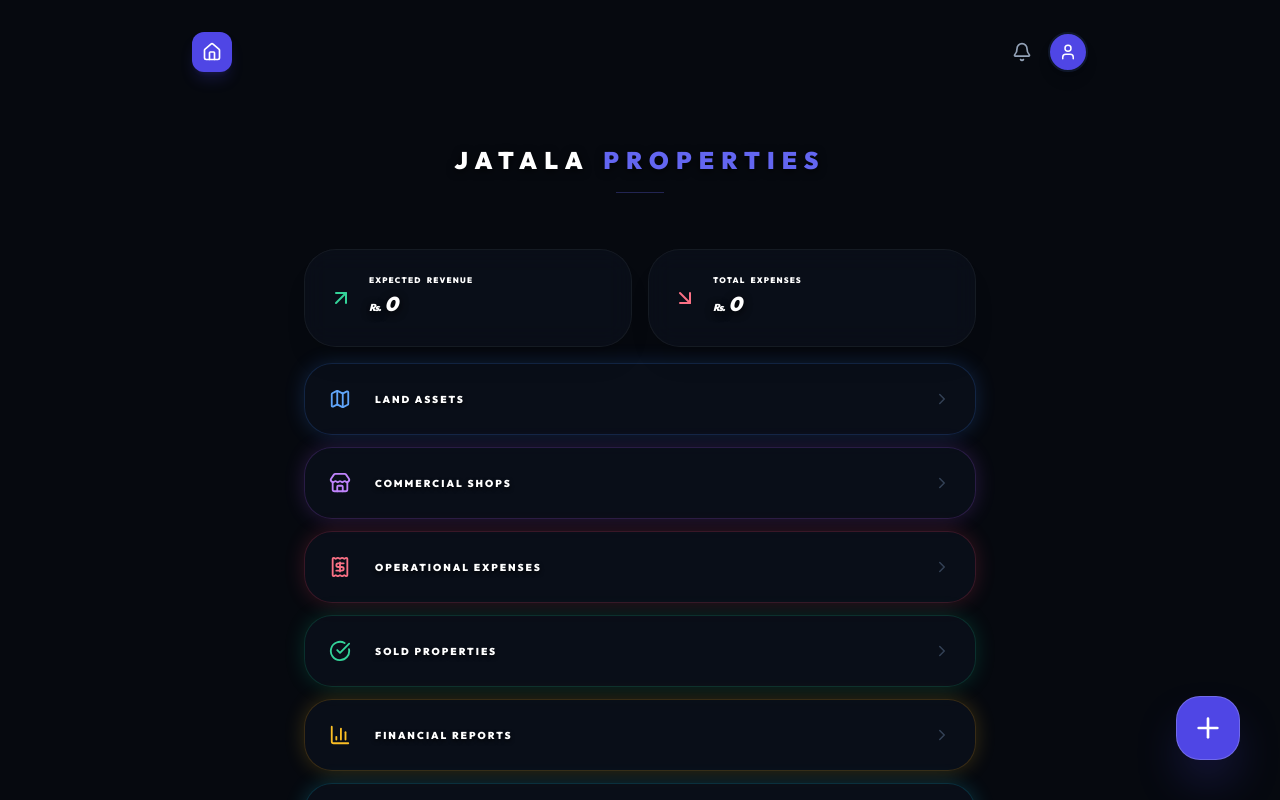
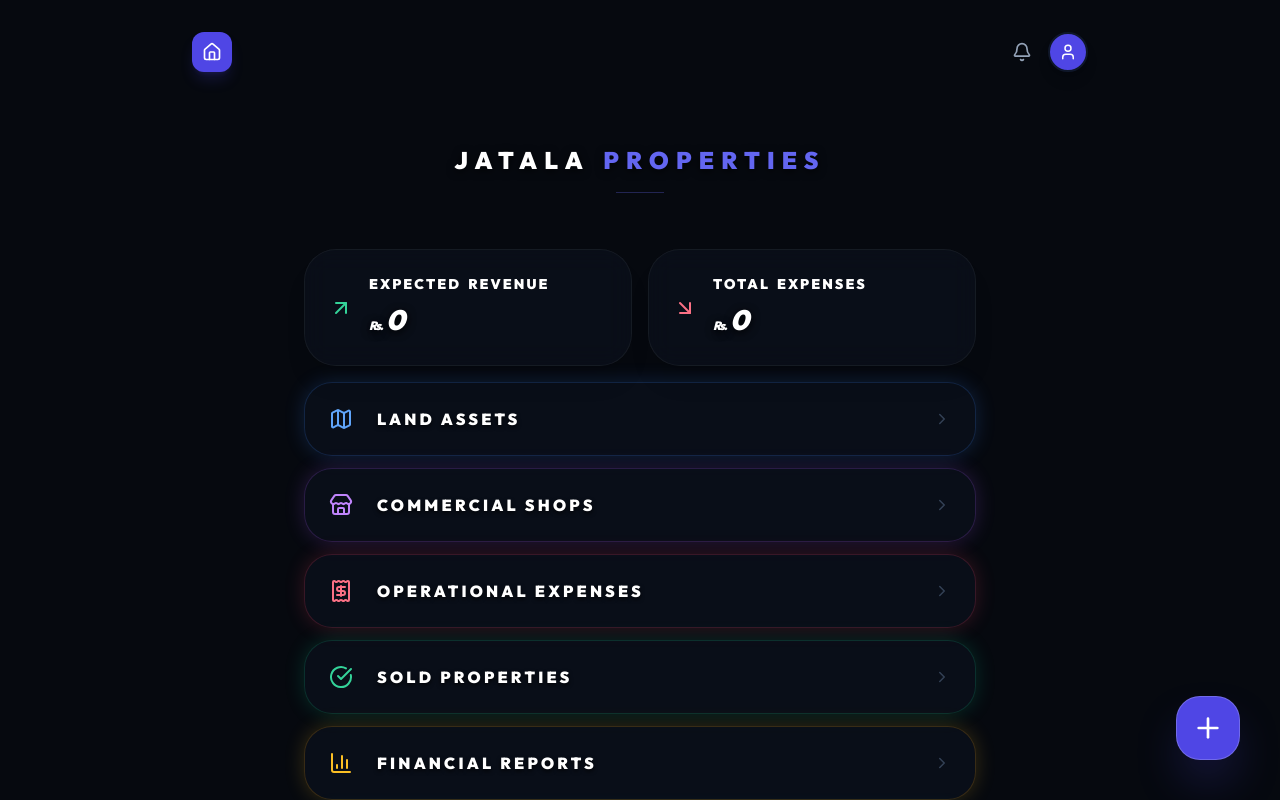
Before and after one commit to alikhalid2002/jatalaproperties, a React (Vite) app: page / in a window 1280 px wide. Built offline with nearby package versions, Linux system fonts and the light colour scheme; no server answers; the database is empty; a web font is replaced by a local one.

Commit message:
Auto-deploy update

```diff
--- a/src/App.jsx
+++ b/src/App.jsx
@@ -50,12 +50,12 @@ const App = () => {
   } = useFinanceData(selectedYear);
 
   const categories = [
-    { id: 'Land', title: "Land Assets", icon: <LandPlot size={22} />, color: "text-blue-400", border: "border-blue-500/20", glow: "shadow-[0_0_20px_rgba(59,130,246,0.2)]" },
-    { id: 'Shops', title: "Commercial Shops", icon: <Store size={22} />, color: "text-purple-400", border: "border-purple-500/20", glow: "shadow-[0_0_20px_rgba(168,85,247,0.2)]" },
-    { id: 'Expenses', title: "Operational Expenses", icon: <ReceiptText size={22} />, color: "text-rose-400", border: "border-rose-500/20", glow: "shadow-[0_0_20px_rgba(244,63,94,0.2)]" },
-    { id: 'Sold', title: "Sold Properties", icon: <CheckCircle size={22} />, color: "text-emerald-400", border: "border-emerald-500/20", glow: "shadow-[0_0_20px_rgba(16,185,129,0.2)]" },
-    { id: 'Reports', title: "Financial Reports", icon: <BarChart3 size={22} />, color: "text-amber-400", border: "border-amber-500/20", glow: "shadow-[0_0_20px_rgba(251,191,36,0.2)]" },
-    { id: 'Settings', title: "System Settings", icon: <Settings size={22} />, color: "text-cyan-400", border: "border-cyan-500/20", glow: "shadow-[0_0_20px_rgba(34,211,238,0.2)]" },
+    { id: 'Land', title: "Land Assets", icon: <LandPlot size={24} />, color: "text-blue-400", border: "border-blue-500/20", glow: "shadow-[0_0_20px_rgba(59,130,246,0.2)]" },
+    { id: 'Shops', title: "Commercial Shops", icon: <Store size={24} />, color: "text-purple-400", border: "border-purple-500/20", glow: "shadow-[0_0_20px_rgba(168,85,247,0.2)]" },
+    { id: 'Expenses', title: "Operational Expenses", icon: <ReceiptText size={24} />, color: "text-rose-400", border: "border-rose-500/20", glow: "shadow-[0_0_20px_rgba(244,63,94,0.2)]" },
+    { id: 'Sold', title: "Sold Properties", icon: <CheckCircle size={24} />, color: "text-emerald-400", border: "border-emerald-500/20", glow: "shadow-[0_0_20px_rgba(16,185,129,0.2)]" },
+    { id: 'Reports', title: "Financial Reports", icon: <BarChart3 size={24} />, color: "text-amber-400", border: "border-amber-500/20", glow: "shadow-[0_0_20px_rgba(251,191,36,0.2)]" },
+    { id: 'Settings', title: "System Settings", icon: <Settings size={24} />, color: "text-cyan-400", border: "border-cyan-500/20", glow: "shadow-[0_0_20px_rgba(34,211,238,0.2)]" },
   ];
 
   const FinanceCard = ({ label, color, icon, value }) => (
@@ -64,9 +64,9 @@ const App = () => {
         {React.cloneElement(icon, { size: 24 })}
       </div>
       <div className="flex flex-col items-start min-w-0 flex-1">
-        <span style={{ color: '#FFFFFF', fontWeight: '900', letterSpacing: '0.15em', opacity: 1 }} className="text-[8px] uppercase mb-1 whitespace-nowrap">{label}</span>
-        <p style={{ color: '#FFFFFF', fontWeight: '900', fontStyle: 'italic', textShadow: '0px 2px 8px rgba(0,0,0,1)', opacity: 1 }} className="text-sm lg:text-xl whitespace-nowrap tracking-tighter">
-          <span style={{ color: '#FFFFFF', fontWeight: '900', fontStyle: 'italic', opacity: 1 }} className="text-[10px] mr-1">Rs.</span>
+        <span style={{ color: '#FFFFFF', fontWeight: '900', fontSize: '14px', letterSpacing: '0.15em', opacity: 1 }} className="uppercase mb-1 whitespace-nowrap">{label}</span>
+        <p style={{ color: '#FFFFFF', fontWeight: '900', fontSize: '28px', fontStyle: 'italic', textShadow: '0px 2px 8px rgba(0,0,0,1)', opacity: 1 }} className="whitespace-nowrap tracking-tighter">
+          <span style={{ color: '#FFFFFF', fontWeight: '900', fontSize: '12px', fontStyle: 'italic', opacity: 1 }} className="mr-1">Rs.</span>
           {value.toLocaleString()}
         </p>
       </div>
@@ -127,7 +127,7 @@ const App = () => {
                 >
                   <div className="flex items-center gap-6">
                     <div className={`${item.color} opacity-100 group-hover:scale-110 transition-transform duration-500`}>{item.icon}</div>
-                    <span style={{ color: '#FFFFFF', fontWeight: '900', letterSpacing: '0.2em', textShadow: '0px 2px 4px rgba(0,0,0,0.8)', opacity: 1 }} className="uppercase text-[10px]">{item.title}</span>
+                    <span style={{ color: '#FFFFFF', fontWeight: '900', fontSize: '16px', letterSpacing: '0.2em', textShadow: '0px 2px 4px rgba(0,0,0,0.8)', opacity: 1 }} className="uppercase">{item.title}</span>
                   </div>
                   <ChevronRight className="text-slate-700 group-hover:text-indigo-400 group-hover:translate-x-1 transition-all" size={18} />
                 </button>
```
